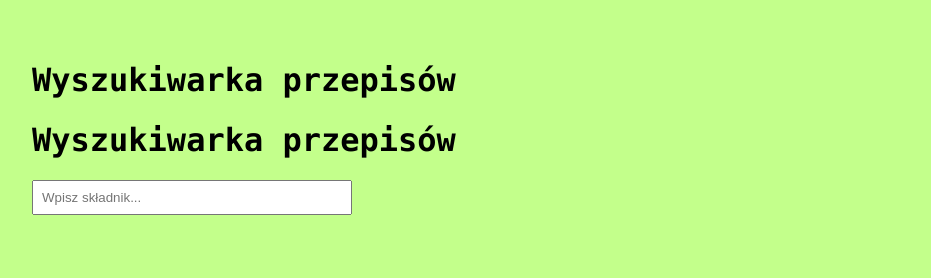
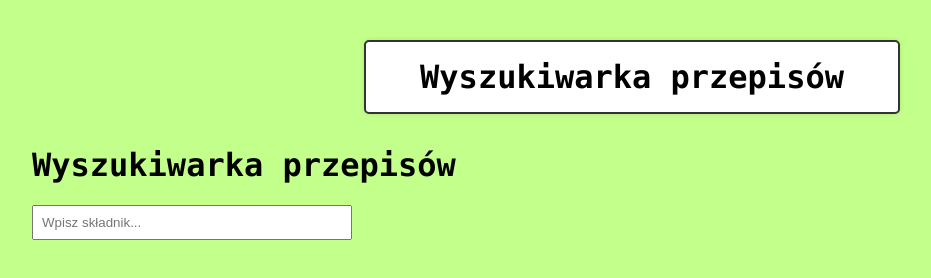
Before and after one commit to RafalPaszek/Kopciuszkon, a plain HTML site: page index.html in a window 1280 px wide. Shown: the whole page, without its empty margins (8-939 px from the left). Drawn offline with Linux system fonts and the light colour scheme.

Commit message:
Update style_index.css

```diff
--- a/style_index.css
+++ b/style_index.css
@@ -7,6 +7,17 @@ body {
 input {
   padding: 0.5rem;
   width: 300px;
+}
+
+.header-box {
+  background: white;
+  border-radius: 5px;
+  padding: 1rem;
+  box-shadow: 0 0 5px rgba(0, 0, 0, 0.1);
+  text-align: center;
+  max-width: 500px;
+  margin: 0 auto 2rem auto;
+  border: 2px solid #333;
 }
 
 .result {
```
